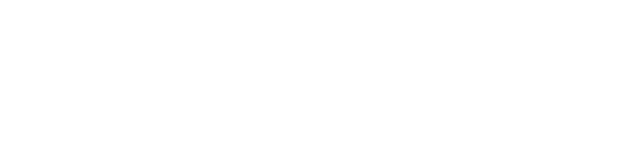
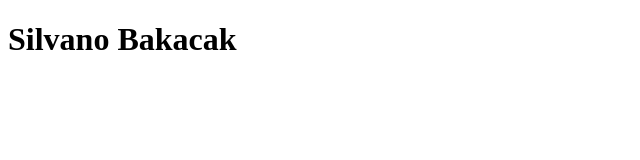
Before and after one commit to ThisIsSilv/Mijn-website-8f724f64, a plain HTML site: page index.html in a window 1280 px wide. Shown: the whole page, without its empty margins (0-640 px from the left). Drawn offline with Linux system fonts and the light colour scheme.

Commit message:
Uitwerking van de exercise

```diff
--- a/index.html
+++ b/index.html
@@ -6,6 +6,7 @@
 	</title>
 </head>
 <body>
+<h1>Silvano Bakacak</h1>
 
 </body>
 </html>
```
